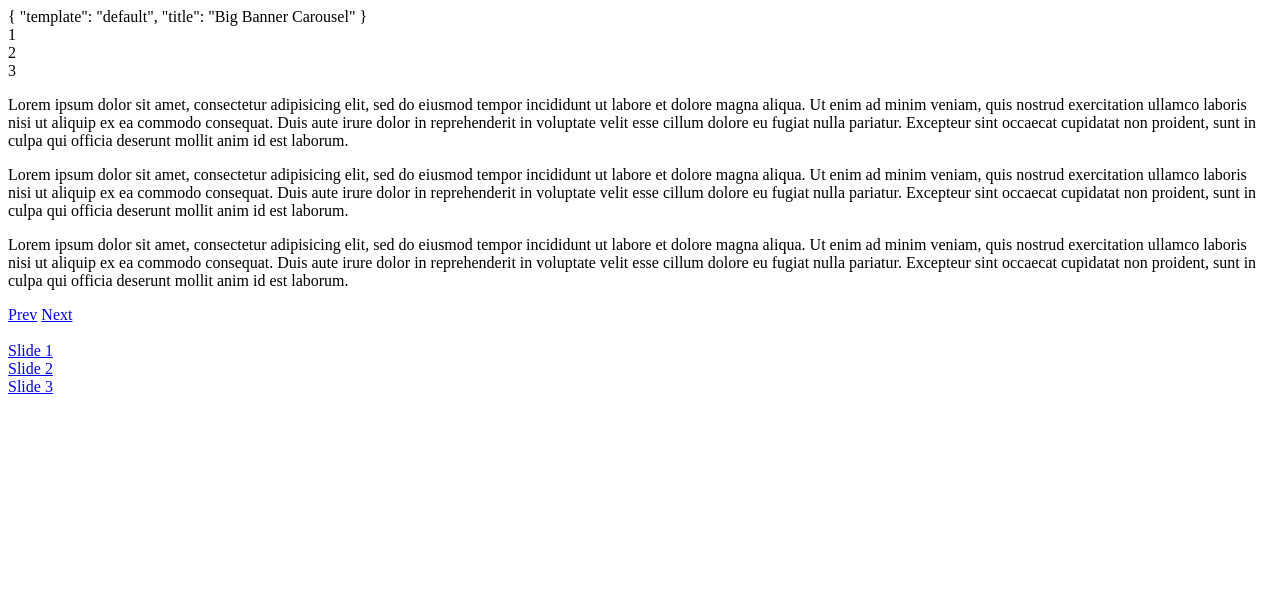
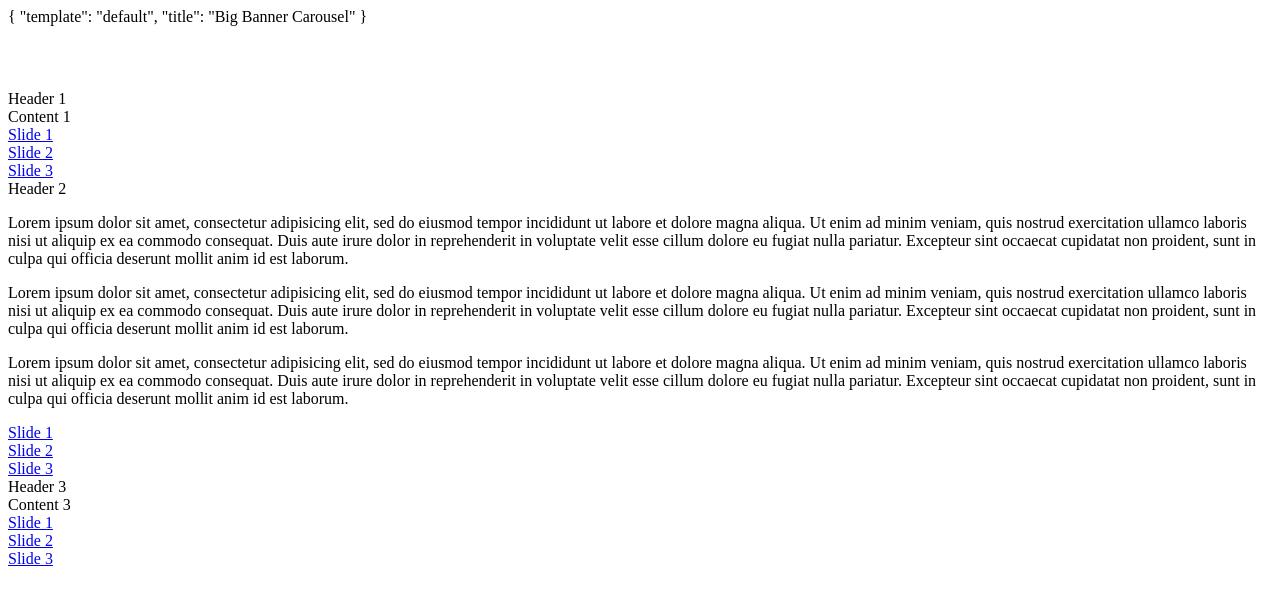
Before and after one commit to toolbarthomas/tipi.component.big-banner.carousel, a website: page index.html in a window 1280 px wide. Drawn offline with Linux system fonts and the light colour scheme.

Commit message:
Task: Added support for big.banner v4.0.0
Added option for multiple big banner sections for each slide.

```diff
--- a/bower.json
+++ b/bower.json
@@ -15,6 +15,6 @@
   "license": "MIT",
   "main": "_tipi.component.big-banner.carousel.scss",
   "dependencies" : {
-    "tipi.component.big-banner": "^3.0.0"
+    "tipi.component.big-banner": "^4.0.0"
   }
 }
--- a/index.html
+++ b/index.html
@@ -5,81 +5,232 @@
 
 <section id="big-banner" class="fluid">
 	<div class="big-banner big-banner--carousel">
-		<div class="big-banner-images">
-			<div class="big-banner-image">
-				1
-			</div>
 
-			<div class="big-banner-image">
-				2
-			</div>
+		<div class="big-banner-cover">
+			<div class="big-banner-cover-images">
+				<figure class="big-banner-cover-image">
+					<img src="" alt="" />
+				</figure>
 
-			<div class="big-banner-image">
-				3
+				<figure class="big-banner-cover-image">
+					<img src="" alt="" />
+				</figure>
+
+				<figure class="big-banner-cover-image">
+					<img src="" alt="" />
+				</figure>
 			</div>
 		</div>
 
-		<div class="big-banner-content">
-			<div class="big-banner-content-push"></div>
-			<div class="big-banner-content-align">
-				<div class="big-banner-content-align-body">
-					<article class="big-banner-body">
-						<div class="big-banner-body-align">
-							<div class="big-banner-wrapper">
-								<div class="big-banner-slides">
-									<div class="big-banner-slide">
+		<div class="big-banner-main">
+			<div class="big-banner-main-push"></div>
+			<div class="big-banner-main-content">
+				<div class="big-banner-main-content-sections">
+					<div class="big-banner-slides">
+						<div class="big-banner-slide">
+							<div class="big-banner-main-content-header">
+								<div class="big-banner-align">
+									<div class="big-banner-wrapper">
+										Header 1
+									</div>
+								</div>
+							</div>
+
+							<div class="big-banner-main-content-body">
+								<div class="big-banner-align">
+									<div class="big-banner-wrapper">
+										Content 1
+									</div>
+								</div>
+							</div>
+
+							<div class="big-banner-main-content-footer">
+								<div class="big-banner-align">
+									<div class="big-banner-wrapper">
+										<div class="row big-banner-toggles">
+											<div class="col4">
+												<a href="#1" class="button big-banner-toggle">Slide 1</a>
+											</div>
+											<div class="col4">
+												<a href="#2" class="button big-banner-toggle">Slide 2</a>
+											</div>
+											<div class="col4">
+												<a href="#3" class="button big-banner-toggle">Slide 3</a>
+											</div>
+										</div>
+									</div>
+								</div>
+							</div>
+						</div>
+
+						<div class="big-banner-slide">
+							<div class="big-banner-main-content-header">
+								<div class="big-banner-align">
+									<div class="big-banner-wrapper">
+										Header 2
+									</div>
+								</div>
+							</div>
+
+							<div class="big-banner-main-content-body">
+								<div class="big-banner-align">
+									<div class="big-banner-wrapper">
 										<p>Lorem ipsum dolor sit amet, consectetur adipisicing elit, sed do eiusmod
 										tempor incididunt ut labore et dolore magna aliqua. Ut enim ad minim veniam,
 										quis nostrud exercitation ullamco laboris nisi ut aliquip ex ea commodo
 										consequat. Duis aute irure dolor in reprehenderit in voluptate velit esse
 										cillum dolore eu fugiat nulla pariatur. Excepteur sint occaecat cupidatat non
 										proident, sunt in culpa qui officia deserunt mollit anim id est laborum.</p>
-									</div>
-									<div class="big-banner-slide">
+
 										<p>Lorem ipsum dolor sit amet, consectetur adipisicing elit, sed do eiusmod
 										tempor incididunt ut labore et dolore magna aliqua. Ut enim ad minim veniam,
 										quis nostrud exercitation ullamco laboris nisi ut aliquip ex ea commodo
 										consequat. Duis aute irure dolor in reprehenderit in voluptate velit esse
 										cillum dolore eu fugiat nulla pariatur. Excepteur sint occaecat cupidatat non
 										proident, sunt in culpa qui officia deserunt mollit anim id est laborum.</p>
-									</div>
-									<div class="big-banner-slide">
+
 										<p>Lorem ipsum dolor sit amet, consectetur adipisicing elit, sed do eiusmod
 										tempor incididunt ut labore et dolore magna aliqua. Ut enim ad minim veniam,
 										quis nostrud exercitation ullamco laboris nisi ut aliquip ex ea commodo
 										consequat. Duis aute irure dolor in reprehenderit in voluptate velit esse
 										cillum dolore eu fugiat nulla pariatur. Excepteur sint occaecat cupidatat non
 										proident, sunt in culpa qui officia deserunt mollit anim id est laborum.</p>
+
 									</div>
 								</div>
 							</div>
-						</div>
-					</article>
-					<footer class="big-banner-footer">
-						<div class="big-banner-footer-align">
-							<div class="big-banner-wrapper">
-								<div class="big-banner-controls">
-									<a href="#prev" class="button big-banner-prev">Prev</a>
-									<a href="#next" class="button big-banner-next">Next</a>
-									<br/>
-									<br/>
-									<div class="row big-banner-toggles">
-										<div class="col4">
-											<a href="#1" class="button big-banner-toggle">Slide 1</a>
-										</div>
-										<div class="col4">
-											<a href="#2" class="button big-banner-toggle">Slide 2</a>
-										</div>
-										<div class="col4">
-											<a href="#3" class="button big-banner-toggle">Slide 3</a>
+
+							<div class="big-banner-main-content-footer">
+								<div class="big-banner-align">
+									<div class="big-banner-wrapper">
+										<div class="row big-banner-toggles">
+											<div class="col4">
+												<a href="#1" class="button big-banner-toggle">Slide 1</a>
+											</div>
+											<div class="col4">
+												<a href="#2" class="button big-banner-toggle">Slide 2</a>
+											</div>
+											<div class="col4">
+												<a href="#3" class="button big-banner-toggle">Slide 3</a>
+											</div>
 										</div>
 									</div>
 								</div>
 							</div>
 						</div>
-					</footer>
+
+						<div class="big-banner-slide">
+							<div class="big-banner-main-content-header">
+								<div class="big-banner-align">
+									<div class="big-banner-wrapper">
+										Header 3
+									</div>
+								</div>
+							</div>
+
+							<div class="big-banner-main-content-body">
+								<div class="big-banner-align">
+									<div class="big-banner-wrapper">
+										Content 3
+									</div>
+								</div>
+							</div>
+
+							<div class="big-banner-main-content-footer">
+								<div class="big-banner-align">
+									<div class="big-banner-wrapper">
+										<div class="row big-banner-toggles">
+											<div class="col4">
+												<a href="#1" class="button big-banner-toggle">Slide 1</a>
+											</div>
+											<div class="col4">
+												<a href="#2" class="button big-banner-toggle">Slide 2</a>
+											</div>
+											<div class="col4">
+												<a href="#3" class="button big-banner-toggle">Slide 3</a>
+											</div>
+										</div>
+									</div>
+								</div>
+							</div>
+						</div>
+
+					</div>
 				</div>
 			</div>
 		</div>
 	</div>
 </section>
+<!--
+
+<section id="big-banner-alt" class="fluid">
+	<div class="big-banner big-banner--carousel">
+
+		<div class="big-banner-cover">
+			<div class="big-banner-cover-images">
+				<figure class="big-banner-cover-image">
+					<img src="" alt="" />
+				</figure>
+
+				<figure class="big-banner-cover-image">
+					<img src="" alt="" />
+				</figure>
+
+				<figure class="big-banner-cover-image">
+					<img src="" alt="" />
+				</figure>
+			</div>
+		</div>
+
+		<div class="big-banner-main">
+			<div class="big-banner-main-push"></div>
+			<div class="big-banner-main-content">
+				<div class="big-banner-main-content-sections">
+					<div class="big-banner-main-content-header">
+						<div class="big-banner-align">
+							<div class="big-banner-wrapper">
+								Header 1
+							</div>
+						</div>
+					</div>
+
+					<div class="big-banner-main-content-body">
+						<div class="big-banner-align">
+							<div class="big-banner-wrapper">
+								<div class="big-banner-slides">
+									<div class="big-banner-slide">
+										1
+									</div>
+									<div class="big-banner-slide">
+										2
+									</div>
+									<div class="big-banner-slide">
+										3
+									</div>
+								</div>
+							</div>
+						</div>
+					</div>
+
+					<div class="big-banner-main-content-footer">
+						<div class="big-banner-align">
+							<div class="big-banner-wrapper">
+								<div class="row big-banner-toggles">
+									<div class="col4">
+										<a href="#1" class="button big-banner-toggle">Slide 1</a>
+									</div>
+									<div class="col4">
+										<a href="#2" class="button big-banner-toggle">Slide 2</a>
+									</div>
+									<div class="col4">
+										<a href="#3" class="button big-banner-toggle">Slide 3</a>
+									</div>
+								</div>
+							</div>
+						</div>
+					</div>
+				</div>
+			</div>
+		</div>
+	</div>
+</section> -->
```
Also changed, not shown: __core.scss (+13 -9 lines), tipi.component.big-banner.carousel.js (+36 -20 lines).
